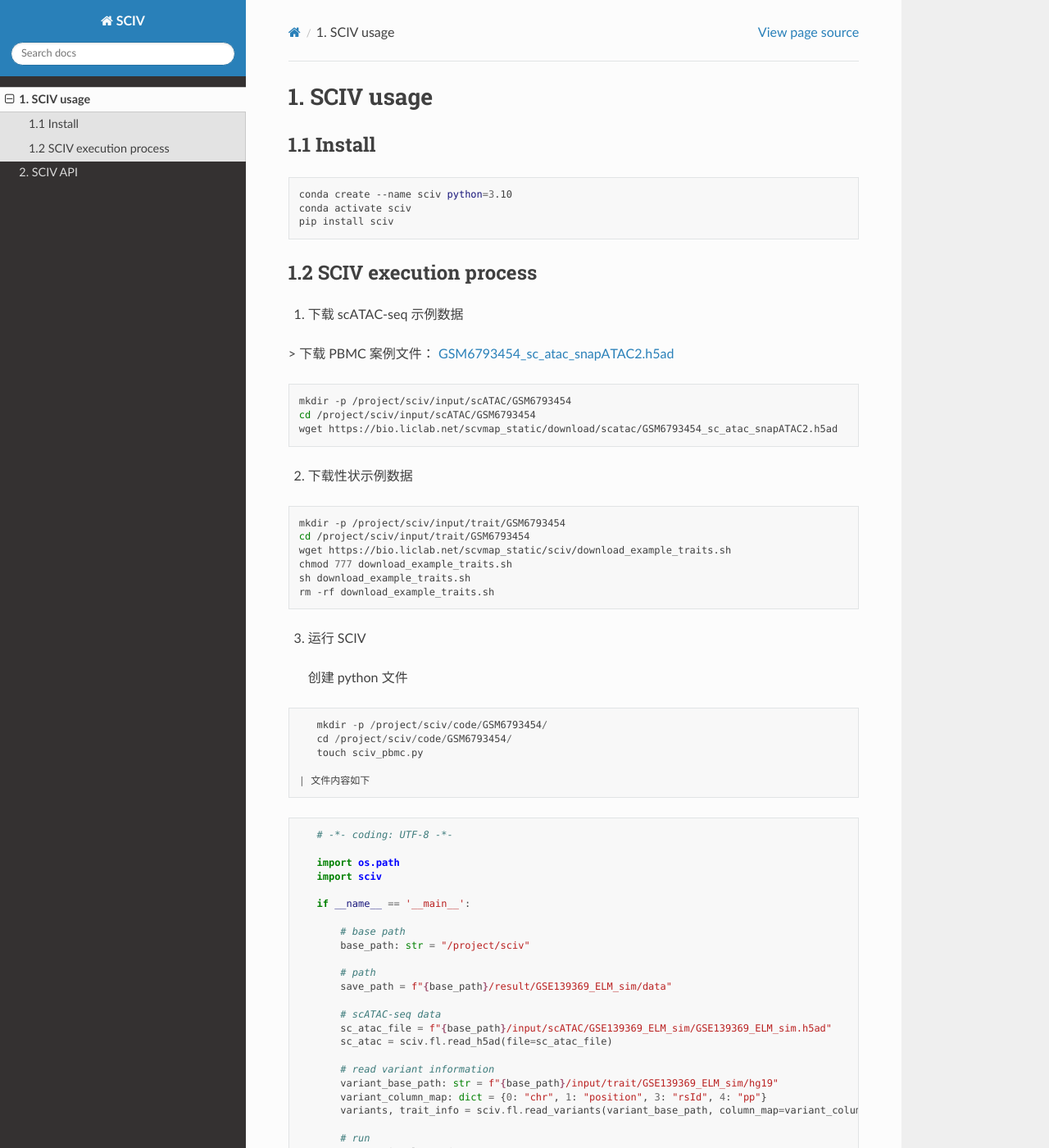
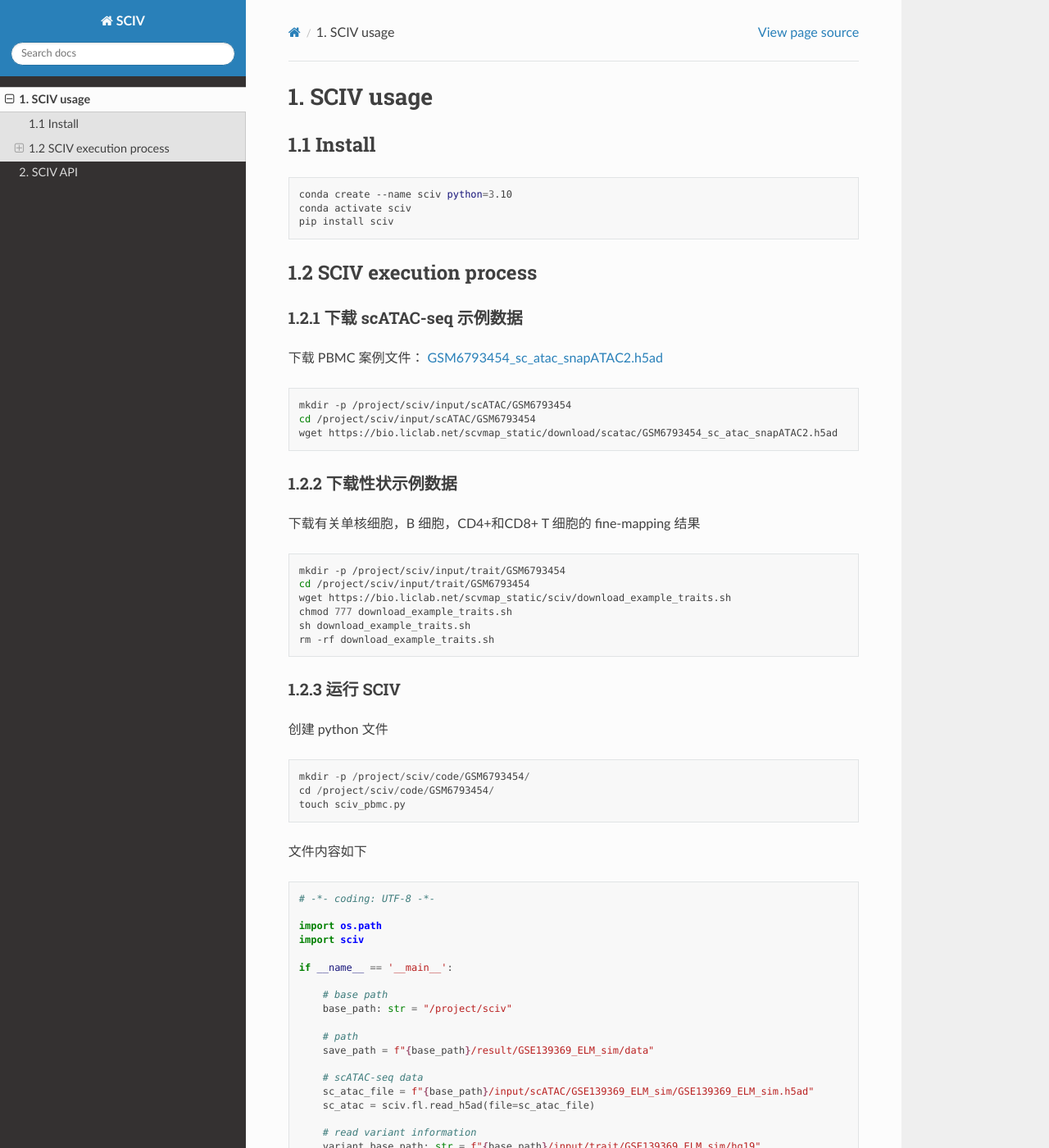
Before and after one commit to YuZhengM/sciv-tutorial, a Sphinx documentation site: the page built from docs/source/usage.rst, in a window 1280 px wide and 1400 px high. Shown: the whole window at 82% size. Built offline with Sphinx 7.4.7 and the Read the Docs theme 3.1.0, drawn with Linux system fonts in a browser that asks for light colours; pages that are not in the unit, such as notebooks, are missing from menus.

Commit message:
perf: Improve SCIV usage process

```diff
--- a/docs/source/usage.rst
+++ b/docs/source/usage.rst
@@ -3,7 +3,7 @@
 
 
 1.1 Install
--------------------------
+^^^^^^^^^^^^^^^^^^^^^^^^^
 
 .. code-block:: shell
 
@@ -13,11 +13,12 @@
 
 
 1.2 SCIV execution process
--------------------------
+^^^^^^^^^^^^^^^^^^^^^^^^^^
 
-1. 下载 scATAC-seq 示例数据
+1.2.1 下载 scATAC-seq 示例数据
+****************************
 
-> 下载 PBMC 案例文件： `GSM6793454_sc_atac_snapATAC2.h5ad <https://bio.liclab.net/scvmap_static/download/scatac/GSM6793454_sc_atac_snapATAC2.h5ad>`_
+下载 PBMC 案例文件： `GSM6793454_sc_atac_snapATAC2.h5ad <https://bio.liclab.net/scvmap_static/download/scatac/GSM6793454_sc_atac_snapATAC2.h5ad>`_
 
 .. code-block:: shell
 
@@ -25,7 +26,10 @@
     cd /project/sciv/input/scATAC/GSM6793454
     wget https://bio.liclab.net/scvmap_static/download/scatac/GSM6793454_sc_atac_snapATAC2.h5ad
 
-2. 下载性状示例数据
+1.2.2 下载性状示例数据
+****************************
+
+下载有关单核细胞，B 细胞，CD4+和CD8+ T 细胞的 fine-mapping 结果
 
 .. code-block:: shell
 
@@ -37,9 +41,10 @@
     rm -rf download_example_traits.sh
 
 
-3. 运行 SCIV
+1.2.3 运行 SCIV
+****************************
 
- | 创建 python 文件
+创建 python 文件
 
 .. code-block:: python
 
@@ -47,7 +52,7 @@
     cd /project/sciv/code/GSM6793454/
     touch sciv_pbmc.py
 
- | 文件内容如下
+文件内容如下
 
 .. code-block:: python
 
@@ -85,7 +90,7 @@
 
         print(trs)
 
- | 执行文件
+执行文件
 
 .. code-block:: python
 
```
